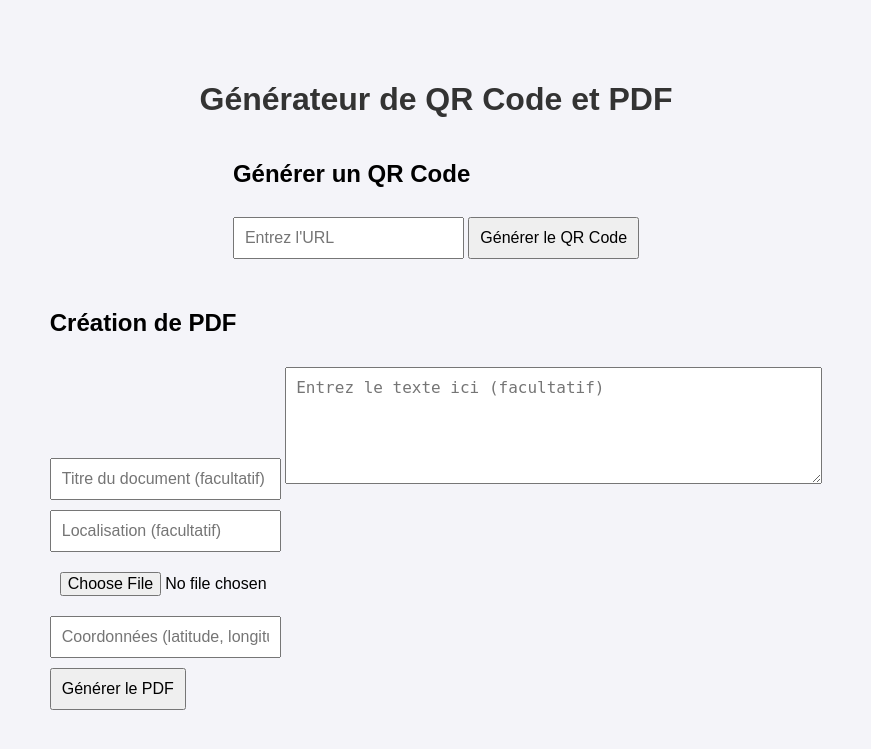
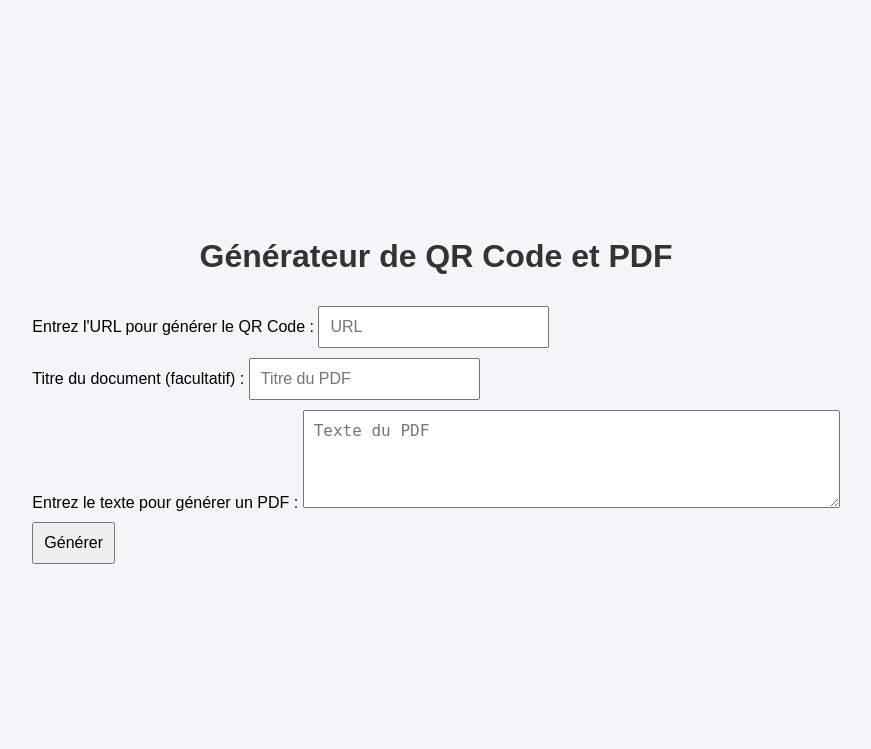
Before and after one commit to RomainSyper/QR_Code_Generator, a Flask app: page / in a window 1280 px wide. Shown: the top 749 px of the page, without its empty margins (204-1075 px from the left). Run offline with Flask 3, Linux system fonts and the light colour scheme.

Commit message:
Optimization

```diff
--- a/app.py
+++ b/app.py
@@ -1,134 +1,72 @@
-from flask import Flask, render_template, request, send_from_directory, redirect, url_for
+from flask import Flask, render_template, request, send_from_directory
+import os
 import qrcode
 from fpdf import FPDF
-import os
-import uuid
-import googlemaps
-import requests
-from werkzeug.utils import secure_filename
+import time
 
-# Configuration de Flask
 app = Flask(__name__)
 
-# Dossier temporaire pour stocker les fichiers générés
-UPLOAD_FOLDER = 'static/uploads'
-if not os.path.exists(UPLOAD_FOLDER):
-    os.makedirs(UPLOAD_FOLDER)
+# Crée un dossier static si nécessaire
+if not os.path.exists('static'):
+    os.makedirs('static')
 
-app.config['UPLOAD_FOLDER'] = UPLOAD_FOLDER
-app.config['ALLOWED_EXTENSIONS'] = {'png', 'jpg', 'jpeg', 'gif'}
+@app.route('/', methods=['GET', 'POST'])
+def index():
+    error = None
+    qr_code_path = None
+    pdf_filename = None
 
-# Google Maps API key (assure-toi de la configurer dans ton projet Google Cloud)
-GMAPS_API_KEY = 'VOTRE_API_KEY_GOOGLE_MAPS'
-gmaps = googlemaps.Client(key=GMAPS_API_KEY)
+    if request.method == 'POST':
+        url = request.form.get('url')  # Pour QR code
+        text = request.form.get('text')  # Pour le PDF avec texte
+        title = request.form.get('title')  # Titre du PDF (optionnel)
 
-# Fonction pour vérifier l'extension des fichiers téléchargés (pour images)
-def allowed_file(filename):
-    return '.' in filename and filename.rsplit('.', 1)[1].lower() in app.config['ALLOWED_EXTENSIONS']
+        if url:  # Générer QR Code à partir d'un lien
+            try:
+                qr = qrcode.make(url)
+                qr_code_filename = 'qrcode.png'
+                qr_path = os.path.join('static', qr_code_filename)
+                qr.save(qr_path)
+                qr_code_path = qr_code_filename
+            except Exception as e:
+                error = f"Erreur lors de la génération du QR code : {e}"
 
-# Route principale
-@app.route('/')
-def index():
-    return render_template('index.html')
+        if text:  # Générer un PDF à partir du texte
+            try:
+                # Création du PDF avec le texte
+                pdf = FPDF()
+                pdf.add_page()
+                pdf.set_font("Arial", size=12)
 
-# Route pour générer le QR code à partir d'une URL
-@app.route('/generate_qr', methods=['POST'])
-def generate_qr():
-    url = request.form.get('url')
-    if url:
-        # Créer le QR code pour l'URL
-        qr = qrcode.make(url)
-        qr_code_filename = f"{uuid.uuid4().hex}.png"
-        qr_path = os.path.join(app.config['UPLOAD_FOLDER'], qr_code_filename)
-        qr.save(qr_path)
+                # Ajout du texte au PDF
+                pdf.multi_cell(0, 10, text)
 
-        return render_template('result.html', qr_code=qr_code_filename)
-    else:
-        return "L'URL ne peut pas être vide."
+                # Ajout du titre du PDF
+                if not title:
+                    title = "Document"
+                pdf.set_font("Arial", 'B', 16)
+                pdf.cell(200, 10, txt=title, ln=True, align='C')
 
-# Route pour la création du PDF avec texte, photo, localisation et Google Map
-@app.route('/generate_pdf', methods=['POST'])
-def generate_pdf():
-    title = request.form.get('title')
-    text = request.form.get('text')
-    location = request.form.get('location')
-    photo = request.files.get('photo')
-    map_location = request.form.get('map_location')  # Ce sera un point (latitude, longitude)
+                # Sauvegarde du PDF
+                pdf_filename = f"document_{int(time.time())}.pdf"
+                pdf_output_path = os.path.join('static', pdf_filename)
+                pdf.output(pdf_output_path)
 
-    # Créer le PDF
-    pdf = FPDF()
-    pdf.add_page()
-    pdf.set_font("Arial", size=12)
+            except Exception as e:
+                error = f"Erreur lors de la génération du PDF : {e}"
 
-    # Ajouter le titre du document
-    if title:
-        pdf.set_font("Arial", 'B', 16)
-        pdf.cell(200, 10, title, ln=True, align='C')
+    return render_template('index.html', error=error, qr_code=qr_code_path, pdf_filename=pdf_filename)
 
-    # Ajouter le texte
-    if text:
-        pdf.set_font("Arial", size=12)
-        pdf.multi_cell(0, 10, text)
-
-    # Ajouter la localisation (si fournie)
-    if location:
-        pdf.ln(10)
-        pdf.set_font("Arial", 'I', 12)
-        pdf.cell(200, 10, f"Localisation : {location}", ln=True)
-
-    # Ajouter l'image (si une photo est fournie)
-    if photo and allowed_file(photo.filename):
-        filename = secure_filename(photo.filename)
-        filepath = os.path.join(app.config['UPLOAD_FOLDER'], filename)
-        photo.save(filepath)
-        pdf.ln(10)
-        pdf.image(filepath, x=10, y=pdf.get_y(), w=100)  # Ajuster selon la taille de l'image
-
-    # Ajouter une image de Google Maps pour la localisation (si fournie)
-    if map_location:
-        lat, lng = map_location.split(",")
-        map_url = f"https://maps.googleapis.com/maps/api/staticmap?center={lat},{lng}&zoom=14&size=400x400&markers={lat},{lng}&key={GMAPS_API_KEY}"
-        map_image_filename = f"{uuid.uuid4().hex}.png"
-        map_image_path = os.path.join(app.config['UPLOAD_FOLDER'], map_image_filename)
-
-        # Télécharger l'image de la carte
-        map_response = requests.get(map_url)
-        with open(map_image_path, 'wb') as f:
-            f.write(map_response.content)
-
-        pdf.ln(10)
-        pdf.image(map_image_path, x=10, y=pdf.get_y(), w=100)  # Ajuster selon la taille de l'image
-
-    # Enregistrer le PDF dans un fichier temporaire
-    pdf_filename = f"{uuid.uuid4().hex}.pdf"
-    pdf_output_path = os.path.join(app.config['UPLOAD_FOLDER'], pdf_filename)
-    pdf.output(pdf_output_path)
-
-    # Supprimer les fichiers après utilisation
-    if photo and allowed_file(photo.filename):
-        os.remove(filepath)
-
-    if map_location:
-        os.remove(map_image_path)
-
-    return render_template('result.html', pdf_filename=pdf_filename)
-
-# Route pour télécharger un fichier (PDF ou image)
 @app.route('/download/<filename>')
 def download(filename):
-    return send_from_directory(app.config['UPLOAD_FOLDER'], filename, as_attachment=True)
-
-# Suppression des fichiers après téléchargement
-@app.after_request
-def after_request(response):
-    try:
-        if request.endpoint == 'download':
-            filename = request.view_args['filename']
-            filepath = os.path.join(app.config['UPLOAD_FOLDER'], filename)
-            os.remove(filepath)
-    except Exception as e:
-        print(f"Erreur lors de la suppression du fichier: {e}")
-    return response
+    # Si c'est un PDF, on le supprime après le téléchargement
+    if filename.endswith('.pdf'):
+        response = send_from_directory('static', filename, as_attachment=True)
+        os.remove(os.path.join('static', filename))  # Supprimer après téléchargement
+        return response
+    else:
+        # Ne pas supprimer les QR Codes
+        return send_from_directory('static', filename, as_attachment=True)
 
 if __name__ == "__main__":
     app.run(debug=True)
--- a/templates/index.html
+++ b/templates/index.html
@@ -18,13 +18,32 @@
         h1 {
             color: #333;
         }
+        .form-container {
+            margin-bottom: 20px;
+        }
         input, textarea, button {
             padding: 10px;
             font-size: 1rem;
             margin-top: 10px;
         }
-        .section {
-            margin-bottom: 30px;
+        .error {
+            color: red;
+            margin-top: 10px;
+        }
+        .qr-code, .pdf-result {
+            margin-top: 20px;
+        }
+        .download-btn {
+            margin-top: 10px;
+            padding: 10px 20px;
+            font-size: 1rem;
+            background-color: #4CAF50;
+            color: white;
+            border: none;
+            cursor: pointer;
+        }
+        .download-btn:hover {
+            background-color: #45a049;
         }
     </style>
 </head>
@@ -32,31 +51,47 @@
 
     <h1>Générateur de QR Code et PDF</h1>
 
-    <!-- Onglet Lien -->
-    <div class="section">
-        <h2>Générer un QR Code</h2>
-        <form action="/generate_qr" method="POST">
-            <input type="text" name="url" placeholder="Entrez l'URL" required>
-            <button type="submit">Générer le QR Code</button>
+    <div class="form-container">
+        <!-- Formulaire pour générer QR Code ou PDF -->
+        <form action="/" method="POST">
+            <div>
+                <label for="url">Entrez l'URL pour générer le QR Code :</label>
+                <input type="text" name="url" placeholder="URL" required>
+            </div>
+            <div>
+                <label for="title">Titre du document (facultatif) :</label>
+                <input type="text" name="title" placeholder="Titre du PDF">
+            </div>
+            <div>
+                <label for="text">Entrez le texte pour générer un PDF :</label>
+                <textarea name="text" placeholder="Texte du PDF" rows="4" cols="50"></textarea>
+            </div>
+            <button type="submit">Générer</button>
         </form>
     </div>
 
-    <!-- Onglet Création -->
-    <div class="section">
-        <h2>Création de PDF</h2>
-        <form action="/generate_pdf" method="POST" enctype="multipart/form-data">
-            <input type="text" name="title" placeholder="Titre du document (facultatif)">
-            <textarea name="text" placeholder="Entrez le texte ici (facultatif)" rows="5" cols="50"></textarea>
-            <br>
-            <input type="text" name="location" placeholder="Localisation (facultatif)">
-            <br>
-            <input type="file" name="photo" accept="image/*">
-            <br>
-            <input type="text" name="map_location" placeholder="Coordonnées (latitude, longitude)">
-            <br>
-            <button type="submit">Générer le PDF</button>
-        </form>
-    </div>
+    {% if error %}
+        <div class="error">{{ error }}</div>
+    {% endif %}
+
+    {% if qr_code %}
+        <div class="qr-code">
+            <h2>QR Code généré</h2>
+            <img src="{{ url_for('static', filename=qr_code) }}" alt="QR Code">
+            <a href="{{ url_for('download', filename=qr_code) }}">
+                <button class="download-btn">Télécharger le QR Code</button>
+            </a>
+        </div>
+    {% endif %}
+
+    {% if pdf_filename %}
+        <div class="pdf-result">
+            <h2>PDF généré</h2>
+            <a href="{{ url_for('download', filename=pdf_filename) }}">
+                <button class="download-btn">Télécharger le PDF</button>
+            </a>
+        </div>
+    {% endif %}
 
 </body>
 </html>
```
